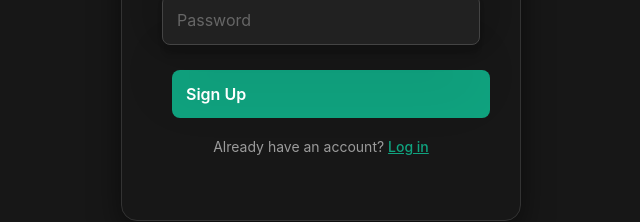
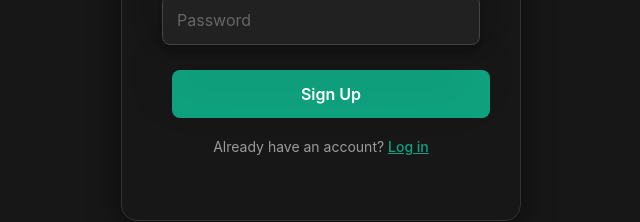
Before and after one commit to Bhumika-1432006/Helpgpt-frontend, a React (Vite) app: page / in a window 1280 px wide. Shown: the part 418-640 px from the top of the page, without its empty margins (319-959 px from the left). Built offline with nearby package versions, Linux system fonts and the light colour scheme.

Commit message:
sign up btn

```diff
--- a/src/Signup.css
+++ b/src/Signup.css
@@ -214,3 +214,39 @@
   font-weight: 500;
   text-decoration: underline;
 }
+.signup-box button:hover {
+  background-color: #0d8a6a; /* Darker green on hover */
+  transform: translateY(-1px); /* Subtle lift effect */
+  box-shadow: 0 4px 12px rgba(16, 163, 127, 0.2);
+}
+
+.signup-box button:active {
+  background-color: #0b7a5d;
+  transform: translateY(0); /* Returns to normal when clicked */
+}
+
+/* Optional: Disabled state for when the form is submitting */
+.signup-box button:disabled {
+  background-color: #cccccc;
+  cursor: not-allowed;
+  transform: none;
+  box-shadow: none;
+}
+
+/* Extra touch: Smooth transition for all properties */
+.signup-box button {
+  width: 100%;
+  padding: 14px;
+  background-color: #10a37f;
+  color: white;
+  border: none;
+  border-radius: 8px;
+  font-size: 16px;
+  font-weight: 600;
+  cursor: pointer;
+  margin-top: 10px;
+  transition: all 0.2s ease; /* Updated from 'background' to 'all' */
+  display: flex;
+  justify-content: center;
+  align-items: center;
+}
```
